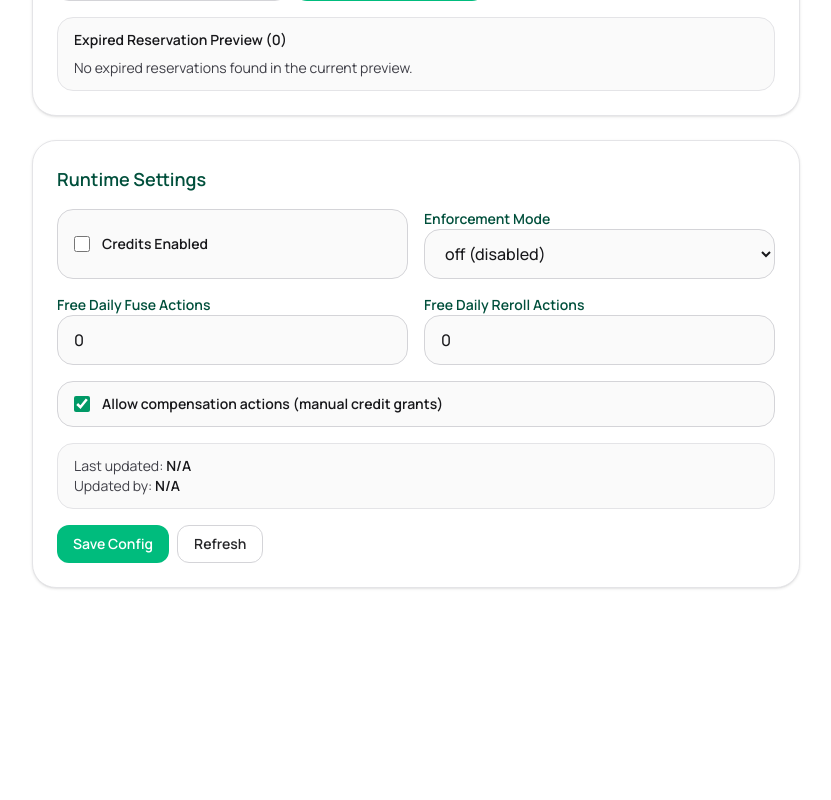
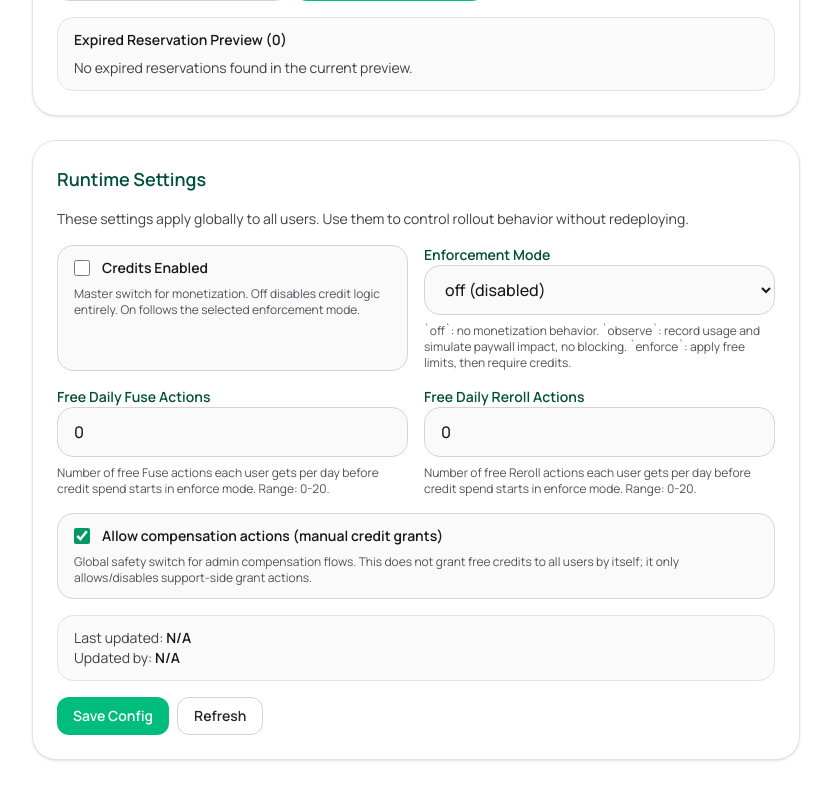
Before and after one commit to DarthXyler/FusionChef, a Next.js app: page /admin/monetization in a window 1280 px wide. Shown: the part 1658-2458 px from the top of the page, without its empty margins (224-1055 px from the left). Before the commit the page ends 2286 px from the top, so only its background shows below. Built offline with nearby package versions, Linux system fonts and the light colour scheme.

Commit message:
Add detailed helper text for runtime monetization settings

```diff
--- a/components/AdminMonetizationConfigPanel.tsx
+++ b/components/AdminMonetizationConfigPanel.tsx
@@ -1134,8 +1134,12 @@ export function AdminMonetizationConfigPanel() {
 
       <section className="space-y-4 rounded-3xl border border-zinc-200 bg-white p-6 shadow-sm">
         <h2 className="text-lg font-semibold text-emerald-900">Runtime Settings</h2>
+        <p className="text-sm text-zinc-700">
+          These settings apply globally to all users. Use them to control rollout behavior without redeploying.
+        </p>
         <div className="grid grid-cols-1 gap-4 md:grid-cols-2">
-          <label className="flex items-center gap-3 rounded-2xl border border-zinc-300 bg-zinc-50 px-4 py-3 text-sm font-semibold text-zinc-900">
+          <label className="space-y-2 rounded-2xl border border-zinc-300 bg-zinc-50 px-4 py-3 text-sm font-semibold text-zinc-900">
+            <span className="flex items-center gap-3">
               <input
                 type="checkbox"
                 checked={form.enabled}
@@ -1143,6 +1147,10 @@ export function AdminMonetizationConfigPanel() {
                 className="h-4 w-4 accent-emerald-600"
               />
               Credits Enabled
+            </span>
+            <span className="block text-xs font-normal text-zinc-600">
+              Master switch for monetization. Off disables credit logic entirely. On follows the selected enforcement mode.
+            </span>
           </label>
 
           <label className="space-y-2 text-sm font-semibold text-emerald-900">
@@ -1161,6 +1169,9 @@ export function AdminMonetizationConfigPanel() {
               <option value="observe">observe (track only)</option>
               <option value="enforce">enforce (block when no credits)</option>
             </select>
+            <p className="text-xs font-normal text-zinc-600">
+              `off`: no monetization behavior. `observe`: record usage and simulate paywall impact, no blocking. `enforce`: apply free limits, then require credits.
+            </p>
           </label>
 
           <label className="space-y-2 text-sm font-semibold text-emerald-900">
@@ -1178,6 +1189,9 @@ export function AdminMonetizationConfigPanel() {
               }
               className="w-full rounded-2xl border border-zinc-300 bg-zinc-50 px-4 py-3 text-base font-medium text-zinc-900 outline-none transition focus:border-emerald-500"
             />
+            <p className="text-xs font-normal text-zinc-600">
+              Number of free Fuse actions each user gets per day before credit spend starts in enforce mode. Range: 0-20.
+            </p>
           </label>
 
           <label className="space-y-2 text-sm font-semibold text-emerald-900">
@@ -1195,9 +1209,13 @@ export function AdminMonetizationConfigPanel() {
               }
               className="w-full rounded-2xl border border-zinc-300 bg-zinc-50 px-4 py-3 text-base font-medium text-zinc-900 outline-none transition focus:border-emerald-500"
             />
+            <p className="text-xs font-normal text-zinc-600">
+              Number of free Reroll actions each user gets per day before credit spend starts in enforce mode. Range: 0-20.
+            </p>
           </label>
 
-          <label className="flex items-center gap-3 rounded-2xl border border-zinc-300 bg-zinc-50 px-4 py-3 text-sm font-semibold text-zinc-900 md:col-span-2">
+          <label className="space-y-2 rounded-2xl border border-zinc-300 bg-zinc-50 px-4 py-3 text-sm font-semibold text-zinc-900 md:col-span-2">
+            <span className="flex items-center gap-3">
               <input
                 type="checkbox"
                 checked={form.allowCompActions}
@@ -1207,6 +1225,10 @@ export function AdminMonetizationConfigPanel() {
                 className="h-4 w-4 accent-emerald-600"
               />
               Allow compensation actions (manual credit grants)
+            </span>
+            <span className="block text-xs font-normal text-zinc-600">
+              Global safety switch for admin compensation flows. This does not grant free credits to all users by itself; it only allows/disables support-side grant actions.
+            </span>
           </label>
         </div>
 
```
Lines whose indentation alone changed are shown as unchanged.
